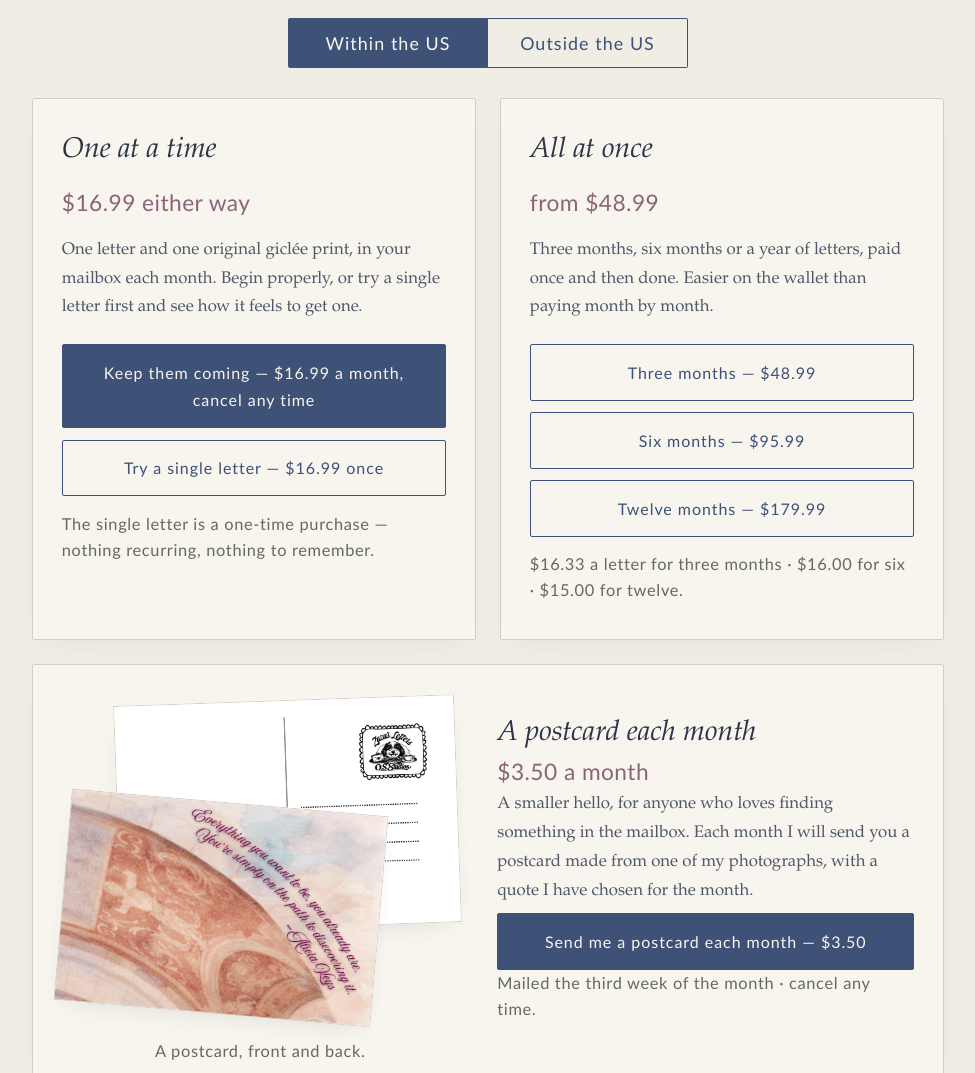
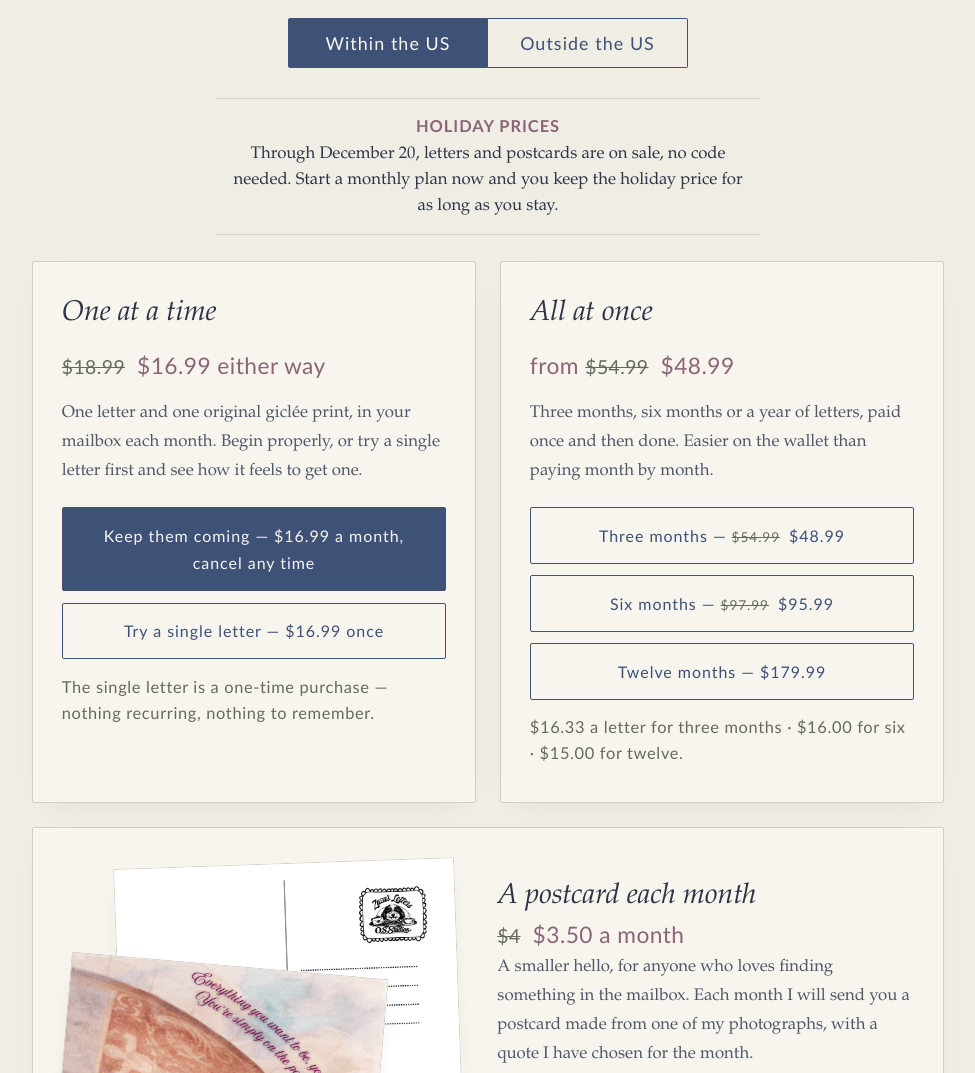
Before and after one commit to zuzusletters-png/ohsusannahstudios, a plain HTML site: page index.html in a window 1280 px wide. Shown: the part 7007-8080 px from the top of the page, without its empty margins (152-1127 px from the left). Drawn offline with Linux system fonts and the light colour scheme.

Commit message:
Restore regular prices and add a Holiday sale through December 20
Regular prices go back to $18.99 / $19.99 letters, $54.99 / $97.99 bundles
and a $4 postcard; the October prices stay on as holiday prices, shown with
the regular price struck through. Checkout links are unchanged during the sale.

Co-Authored-By: Claude Opus 5.5 <noreply@anthropic.com>

```diff
--- a/index.html
+++ b/index.html
@@ -305,6 +305,16 @@
   }
   .plan .flash-sale strong{color:var(--plum);font-family:var(--humanist);letter-spacing:.06em;text-transform:uppercase;font-size:var(--step--1);display:block;}
   .plan .flash-sale code{font-family:var(--humanist);font-weight:700;letter-spacing:.08em;color:var(--ink);}
+  /* Holiday sale: the regular price struck through beside the sale price, and one
+     note above the plans saying when it ends. When the sale is over, delete the
+     <s> prices and the note, and point the buttons back at the regular links. */
+  .plan .price s,.plan .btn s{color:var(--ink-faint);font-size:.85em;margin-right:.3em;text-decoration-thickness:1px;}
+  .holiday-note{
+    max-width:34rem;margin:0 auto 1.6rem;text-align:center;
+    border-top:1px solid var(--rule);border-bottom:1px solid var(--rule);
+    padding:.9rem 1rem;color:var(--ink);font-size:1.05rem;line-height:1.55;
+  }
+  .holiday-note strong{color:var(--plum);font-family:var(--humanist);letter-spacing:.06em;text-transform:uppercase;font-size:var(--step--1);display:block;margin-bottom:.2rem;}
   .plan .plan-note{
     font-family:var(--humanist);font-size:var(--step--1);
     color:var(--ink-faint);letter-spacing:.04em;line-height:1.6;
@@ -708,10 +718,11 @@
       <button type="button" class="region-btn is-on" data-region="us" aria-pressed="true">Within the US</button>
       <button type="button" class="region-btn" data-region="intl" aria-pressed="false">Outside the US</button>
     </div>
+    <p class="holiday-note"><strong>Holiday prices</strong>Through December&nbsp;20, letters and postcards are on sale, no code needed. Start a monthly plan now and you keep the holiday price for as long as you stay.</p>
     <div class="plans">
       <div class="plan">
         <h3>One at a time</h3>
-        <p class="price"><span class="for-us">$16.99 either way</span><span class="for-intl">$17.99 either way</span></p>
+        <p class="price"><span class="for-us"><s>$18.99</s> $16.99 either way</span><span class="for-intl"><s>$19.99</s> $17.99 either way</span></p>
         <p>One letter and one original gicl&eacute;e print, in your mailbox each month. Begin properly, or try a single letter first and see how it feels to get one.</p>
         <div class="plan-options for-us">
           <a class="btn btn-solid" href="https://buy.stripe.com/9B6fZi1of1m1dbC2MkcEw0g">Keep them coming &mdash; $16.99 a month, cancel any time</a>
@@ -725,16 +736,16 @@
       </div>
       <div class="plan">
         <h3>All at once</h3>
-        <p class="price"><span class="for-us">from $48.99</span><span class="for-intl">from $51.99</span></p>
+        <p class="price"><span class="for-us">from <s>$54.99</s> $48.99</span><span class="for-intl">from <s>$57.99</s> $51.99</span></p>
         <p>Three months, six months or a year of letters, paid once and then done. Easier on the wallet than paying month by month.</p>
         <div class="plan-options for-us">
-          <a class="btn btn-ghost" href="https://buy.stripe.com/6oU8wQ1of8Ot1sUbiQcEw0i">Three months &mdash; $48.99</a>
-          <a class="btn btn-ghost" href="https://buy.stripe.com/14AbJ29UL5Ch1sU3QocEw0j">Six months &mdash; $95.99</a>
+          <a class="btn btn-ghost" href="https://buy.stripe.com/6oU8wQ1of8Ot1sUbiQcEw0i">Three months &mdash; <s>$54.99</s> $48.99</a>
+          <a class="btn btn-ghost" href="https://buy.stripe.com/14AbJ29UL5Ch1sU3QocEw0j">Six months &mdash; <s>$97.99</s> $95.99</a>
           <a class="btn btn-ghost" href="https://buy.stripe.com/fZufZi8QH4yd6Ne5YwcEw05">Twelve months &mdash; $179.99</a>
         </div>
         <div class="plan-options for-intl">
-          <a class="btn btn-ghost" href="https://buy.stripe.com/3cIcN6c2T5Ch9Zq1IgcEw0n">Three months &mdash; $51.99</a>
-          <a class="btn btn-ghost" href="https://buy.stripe.com/eVqdRa0kbfcRgnO5YwcEw0o">Six months &mdash; $101.99</a>
+          <a class="btn btn-ghost" href="https://buy.stripe.com/3cIcN6c2T5Ch9Zq1IgcEw0n">Three months &mdash; <s>$57.99</s> $51.99</a>
+          <a class="btn btn-ghost" href="https://buy.stripe.com/eVqdRa0kbfcRgnO5YwcEw0o">Six months &mdash; <s>$103.99</s> $101.99</a>
           <a class="btn btn-ghost" href="https://buy.stripe.com/aFafZi1offcR0oQfz6cEw09">Twelve months &mdash; $191.99</a>
         </div>
         <p class="plan-note"><span class="for-us">$16.33 a letter for three months &middot; $16.00 for six &middot; $15.00 for twelve.</span><span class="for-intl">$17.33 a letter for three months &middot; $17.00 for six &middot; $16.00 for twelve.</span></p>
@@ -750,7 +761,7 @@
       </figure>
       <div>
         <h3>A postcard each month</h3>
-        <p class="price"><span class="for-us">$3.50 a month</span><span class="for-intl">$4.50 a month</span></p>
+        <p class="price"><span class="for-us"><s>$4</s> $3.50 a month</span><span class="for-intl"><s>$5</s> $4.50 a month</span></p>
         <p>A smaller hello, for anyone who loves finding something in the mailbox. Each month I will send you a postcard made from one of my photographs, with a quote I have chosen for the month.</p>
         <div class="plan-options for-us">
           <a class="btn btn-solid" href="https://buy.stripe.com/8x25kEaYP9Sx6Neev2cEw0k">Send me a postcard each month &mdash; $3.50</a>
```
Also changed, not shown: details.html (+2 -2 lines).
